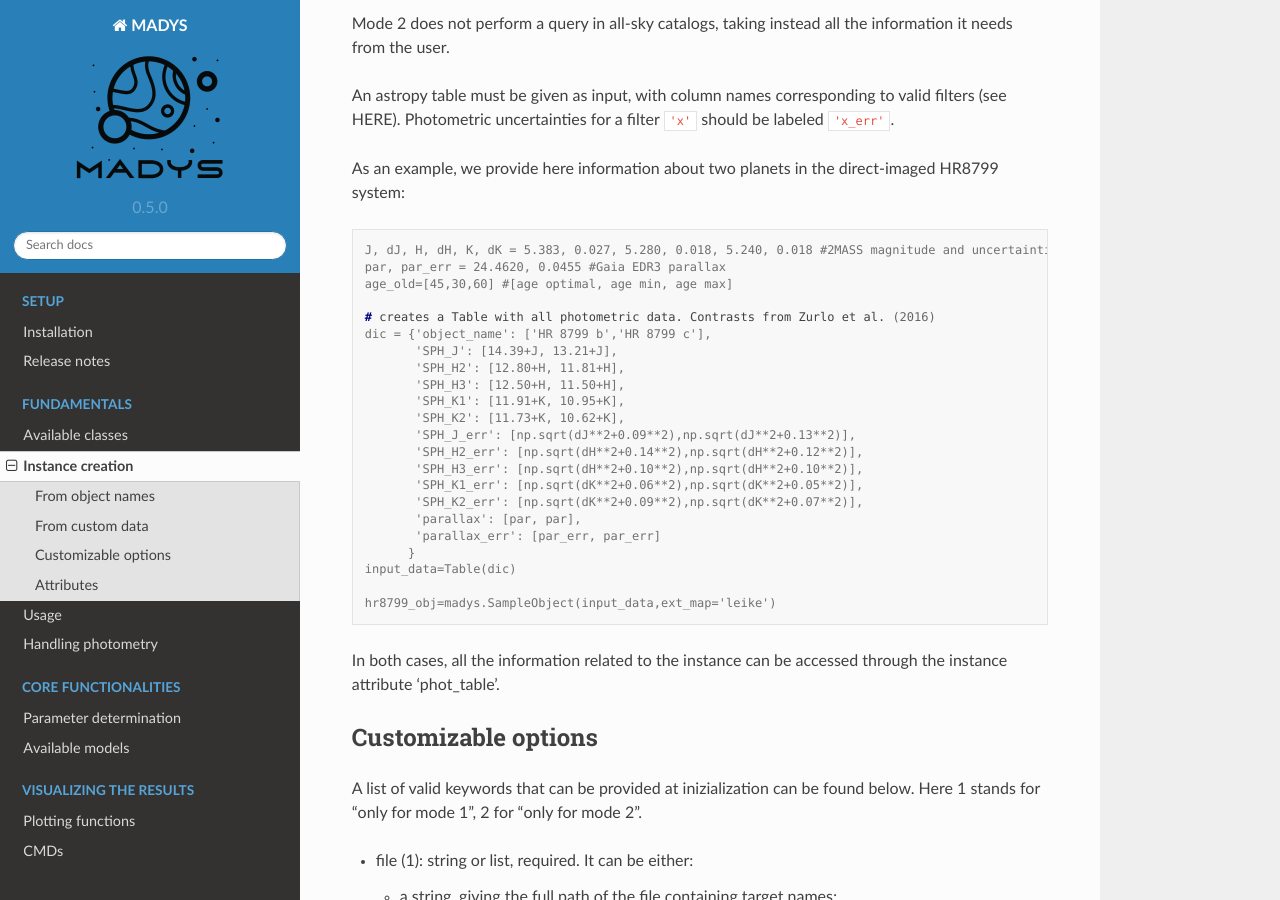
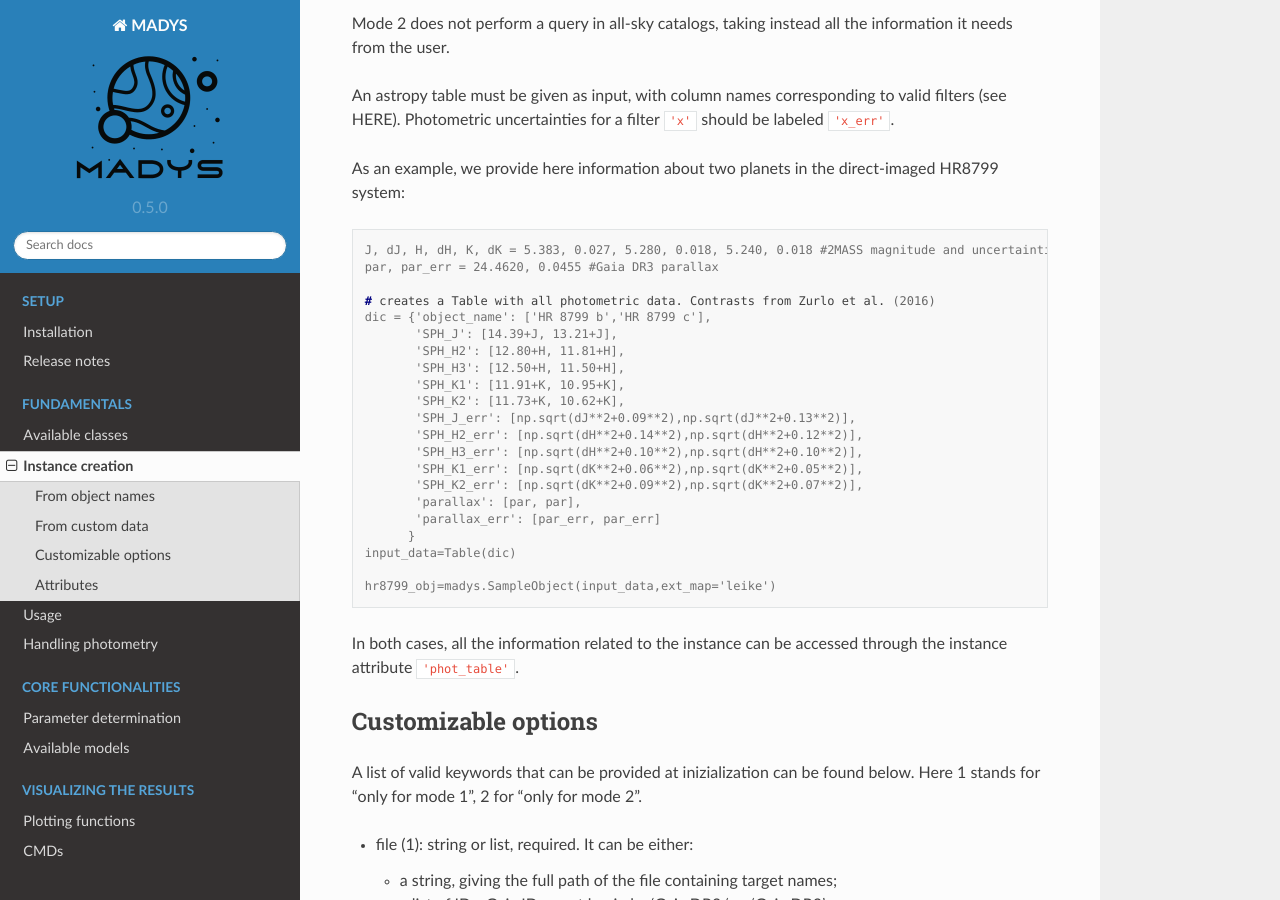
Before and after one commit to vsquicciarini/madys, a Sphinx documentation site: the page built from docs/source/instance_creation.rst, in a window 1280 px wide and 900 px high, scrolled down 800 px. Built offline with Sphinx 7.4.7 and the Read the Docs theme 2.0.0, drawn with Linux system fonts in a browser that asks for light colours.

Commit message:
Update instance_creation.rst

```diff
--- a/docs/source/instance_creation.rst
+++ b/docs/source/instance_creation.rst
@@ -33,8 +33,7 @@ As an example, we provide here information about two planets in the direct-image
 .. code-block:: console
 
    J, dJ, H, dH, K, dK = 5.383, 0.027, 5.280, 0.018, 5.240, 0.018 #2MASS magnitude and uncertainties for the primary star
-   par, par_err = 24.4620, 0.0455 #Gaia EDR3 parallax
-   age_old=[45,30,60] #[age optimal, age min, age max]
+   par, par_err = 24.4620, 0.0455 #Gaia DR3 parallax
 
    # creates a Table with all photometric data. Contrasts from Zurlo et al. (2016)
    dic = {'object_name': ['HR 8799 b','HR 8799 c'],
@@ -56,7 +55,7 @@ As an example, we provide here information about two planets in the direct-image
    hr8799_obj=madys.SampleObject(input_data,ext_map='leike')
 
 
-In both cases, all the information related to the instance can be accessed through the instance attribute 'phot_table'.
+In both cases, all the information related to the instance can be accessed through the instance attribute ``'phot_table'``.
 
 Customizable options
 ------------
```
